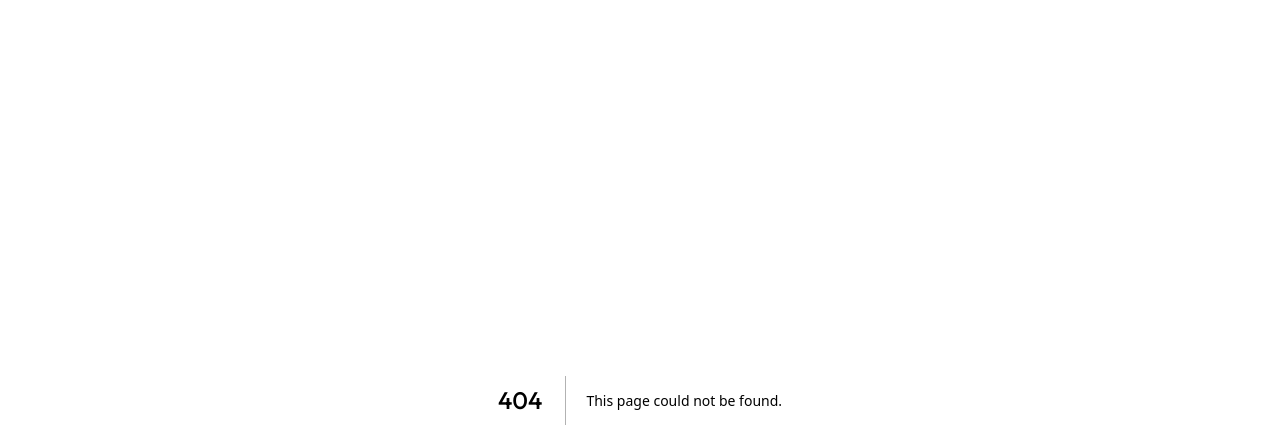
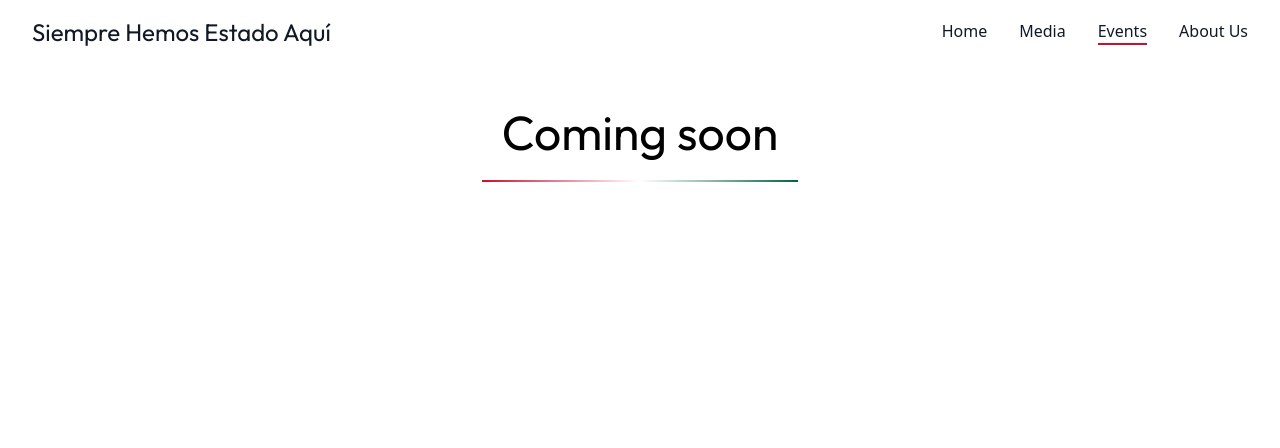
Before and after one commit to DylanAlfonso13/mexstl, a Next.js app: page /events in a window 1280 px wide. Before the commit this address had no page. Shown: the top 448 px of the page. Built offline with nearby package versions, Linux system fonts and the light colour scheme.

Commit message:
added events page with coming soon text

```diff
--- /dev/null
+++ b/src/app/events/page.tsx
@@ -0,0 +1,13 @@
+import Nav from "@/components/Nav";
+import TitleText from "@/components/TitleText";
+
+export default function Media() {
+  return (
+    <div>
+      <Nav />
+      <div className="relative z-10 flex flex-col items-center min-h-screen text-black px-4 sm:px-6 lg:px-8">
+        <TitleText text="Coming soon" />
+      </div>
+    </div>
+  );
+}
```
